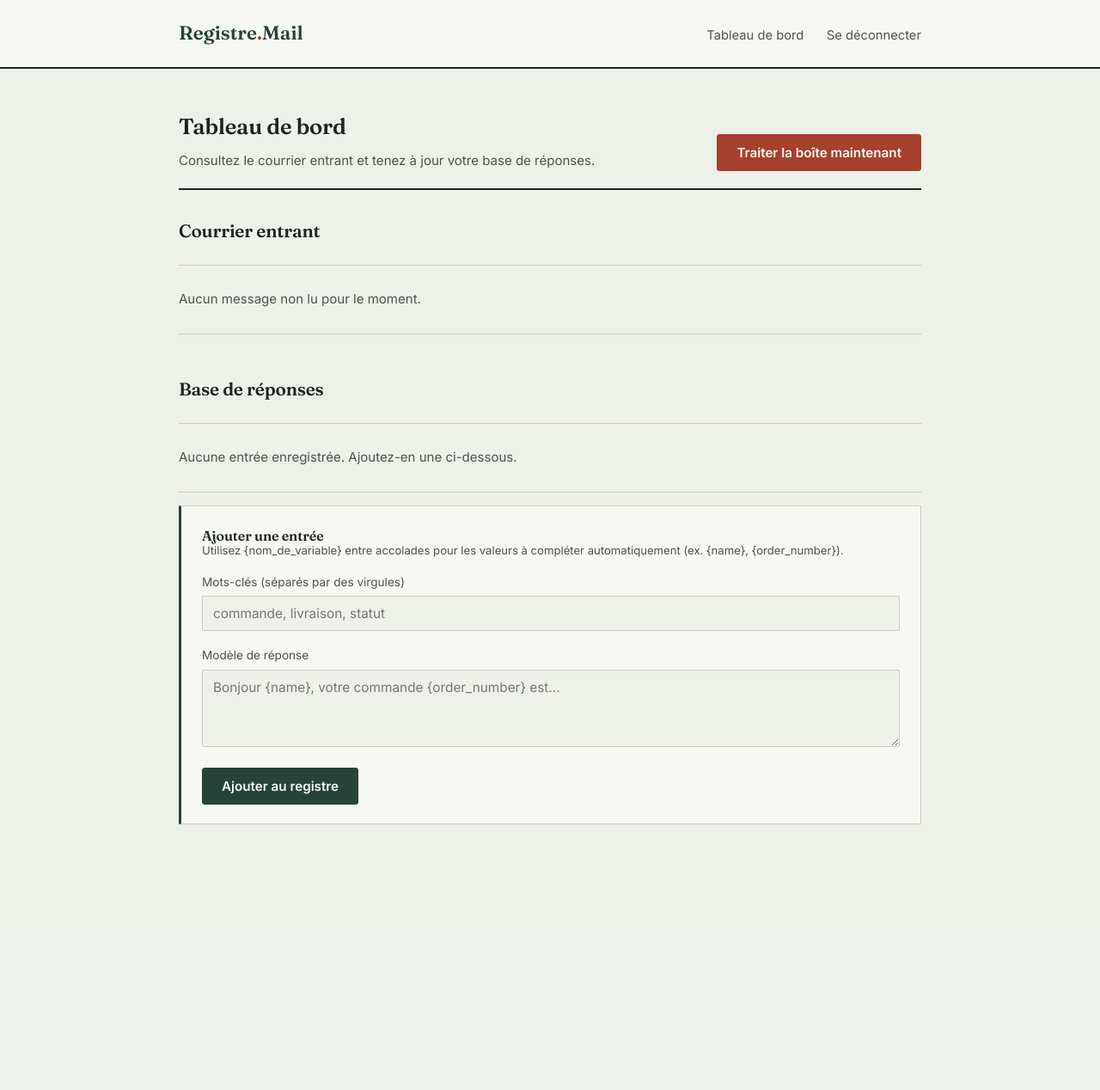
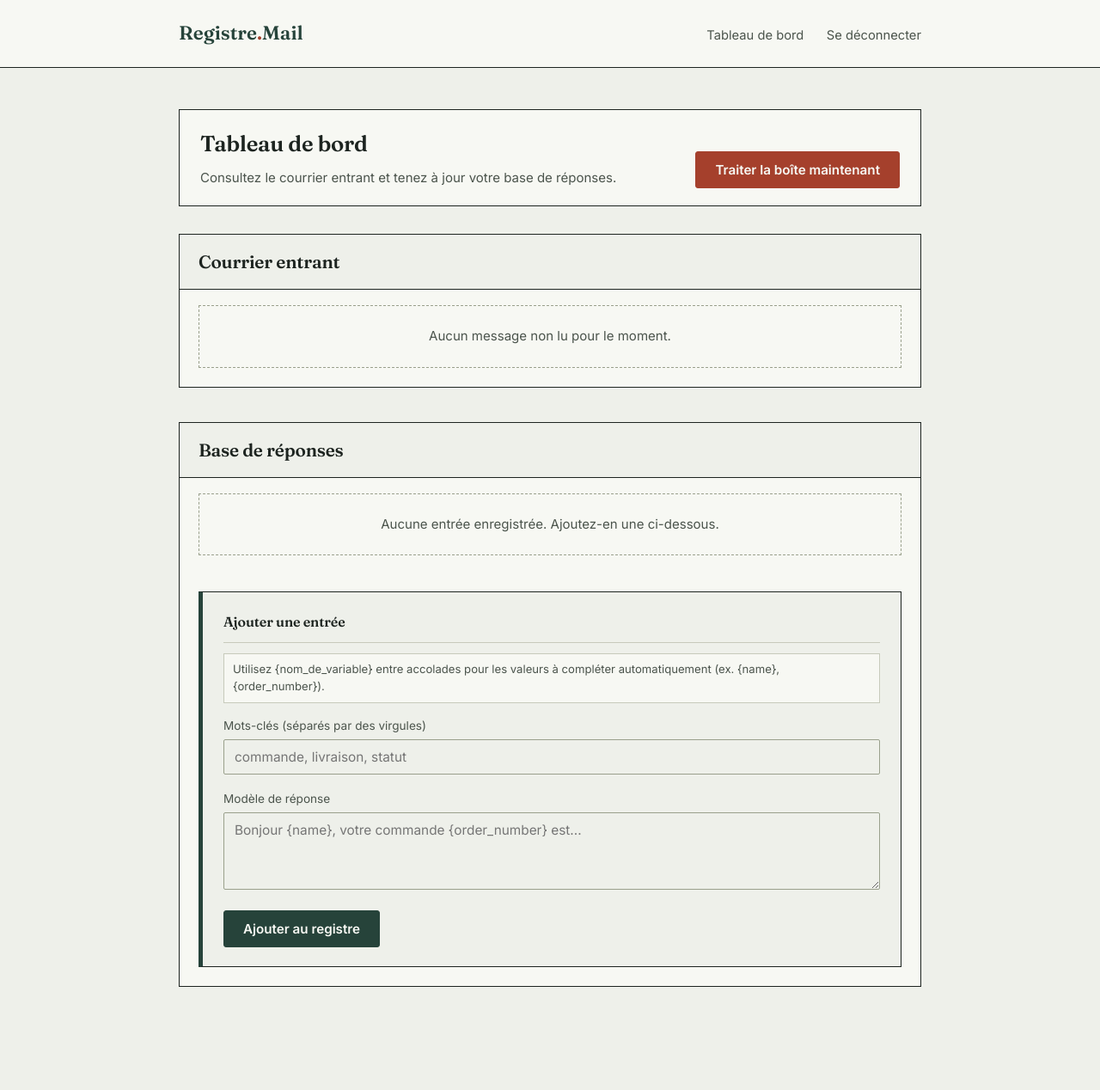
Before and after one commit to mrtest749343-cloud/AI_Mail_Responder, a Flask app: page /dashboard in a window 1280 px wide. Shown: the whole page at 86% size. Before the commit the page ends 959 px from the top, so only its background shows below. Run offline with Flask 3, Linux system fonts and the light colour scheme; the visitor is signed in with stand-in values (Sample User, id 1); data that the repository does not hold is empty.

Commit message:
Refactor CSS styles for layout and design consistency
Updated various CSS styles for improved layout and design consistency.

```diff
--- a/static/css/style.css
+++ b/static/css/style.css
@@ -12,12 +16,15 @@
   --paper-raised: #f7f8f3;
   --ink: #1d2420;
   --ink-soft: #4b544c;
-  --ledger-line: #c7cabb;
+  --ledger-line: #9aa08c;      /* assombri pour un tracé plus net */
+  --ledger-line-soft: #c7cabb;
   --evergreen: #26433a;
   --evergreen-dim: #35544a;
   --stamp: #a5402c;
   --stamp-dim: #c96a53;
   --ok: #3c6e4f;
+
+  --frame-width: 1.5px;
 
   --font-display: 'Fraunces', 'Iowan Old Style', Georgia, serif;
   --font-body: 'Inter', -apple-system, BlinkMacSystemFont, 'Segoe UI', sans-serif;
@@ -58,7 +65,7 @@ h1, h2, h3 {
    --------------------------------------------------------------------- */
 
 .shell-header {
-  border-bottom: 2px solid var(--ink);
+  border-bottom: var(--frame-width) solid var(--ink);
   background: var(--paper-raised);
 }
 
@@ -228,11 +273,15 @@ main {
   padding: 10px 12px;
   font-size: 0.96rem;
   font-family: var(--font-body);
-  border: 1px solid var(--ledger-line);
+  border: var(--frame-width) solid var(--ledger-line);
   background: var(--paper);
   color: var(--ink);
   border-radius: 2px;
+  transition: border-color 0.15s ease;
 }
+
+.field input:focus,
+.field textarea:focus { border-color: var(--evergreen); }
 
 .field textarea { resize: vertical; min-height: 90px; }
 
@@ -253,52 +306,67 @@ main {
   flex-wrap: wrap;
   gap: 16px;
   margin-bottom: 32px;
-  padding-bottom: 20px;
-  border-bottom: 2px solid var(--ink);
+  padding: 20px 24px;
+  border: var(--frame-width) solid var(--ink);
+  background: var(--paper-raised);
 }
 
 .dash-head p { margin: 4px 0 0; color: var(--ink-soft); font-size: 0.94rem; }
 
 .panel {
-  margin-bottom: 48px;
+  margin-bottom: 40px;
+  border: var(--frame-width) solid var(--ink);
+  background: var(--paper-raised);
 }
 
 .panel__head {
   display: flex;
   justify-content: space-between;
   align-items: baseline;
-  margin-bottom: 16px;
+  padding: 16px 22px;
+  border-bottom: var(--frame-width) solid var(--ink);
+  background: var(--paper);
 }
 
-.panel__head h2 { font-size: 1.3rem; }
+.panel__head h2 { font-size: 1.3rem; margin: 0; }
 .panel__count { font-size: 0.85rem; color: var(--ink-soft); }
+
+#mail-list, #answer-list { padding: 4px 22px 8px; }
 
 .ledger-row {
   display: grid;
   grid-template-columns: 2.2em 1fr auto;
   gap: 16px;
   align-items: start;
-  padding: 16px 0;
-  border-top: 1px solid var(--ledger-line);
+  padding: 16px 12px;
+  margin: 14px 0;
+  border: 1px solid var(--ledger-line);
+  background: var(--paper);
 }
-
-.ledger-row:last-child { border-bottom: 1px solid var(--ledger-line); }
 
 .ledger-row__num {
   font-family: var(--font-display);
   color: var(--stamp);
   font-size: 1rem;
+  border-right: 1px solid var(--ledger-line-soft);
+  padding-right: 12px;
 }
 
 .ledger-row__main strong { display: block; font-size: 0.98rem; }
 .ledger-row__meta { font-size: 0.85rem; color: var(--ink-soft); margin-top: 3px; }
-.ledger-row__body { font-size: 0.9rem; color: var(--ink-soft); margin-top: 8px; }
+.ledger-row__body {
+  font-size: 0.9rem;
+  color: var(--ink-soft);
+  margin-top: 10px;
+  padding-top: 10px;
+  border-top: 1px dashed var(--ledger-line-soft);
+}
 
 .tag-list { display: flex; flex-wrap: wrap; gap: 6px; margin-top: 8px; }
 .tag {
   font-size: 0.78rem;
   padding: 3px 9px;
-  border: 1px solid var(--ledger-line);
+  border: 1.5px solid var(--ink-soft);
   border-radius: 12px;
   color: var(--ink-soft);
 }
@@ -306,28 +374,52 @@ main {
 .row-actions { display: flex; gap: 8px; flex-shrink: 0; }
 
 .empty-note {
-  padding: 28px 0;
+  padding: 24px;
+  margin: 14px 0;
   color: var(--ink-soft);
   font-size: 0.94rem;
-  border-top: 1px solid var(--ledger-line);
-  border-bottom: 1px solid var(--ledger-line);
+  border: 1px dashed var(--ledger-line);
+  text-align: center;
 }
 
 .new-answer-form {
-  background: var(--paper-raised);
-  border: 1px solid var(--ledger-line);
-  border-left: 3px solid var(--evergreen);
+  background: var(--paper);
+  border: var(--frame-width) solid var(--ink);
+  border-left-width: 5px;
+  border-left-color: var(--evergreen);
   padding: 22px 24px;
-  margin-top: 8px;
+  margin: 20px 22px 22px;
 }
 
-.new-answer-form .hint { font-size: 0.82rem; color: var(--ink-soft); margin-top: -10px; margin-bottom: 16px; }
+.new-answer-form h3 {
+  padding-bottom: 12px;
+  margin-bottom: 12px;
+  border-bottom: 1px solid var(--ledger-line-soft);
+}
 
-.edit-fields { display: none; margin-top: 12px; }
+.new-answer-form .hint {
+  font-size: 0.82rem;
+  color: var(--ink-soft);
+  margin: 0 0 16px;
+  padding: 8px 10px;
+  border: 1px solid var(--ledger-line-soft);
+  background: var(--paper-raised);
+}
+
+.edit-fields {
+  display: none;
+  margin-top: 14px;
+  padding: 14px;
+  border: 1px dashed var(--ledger-line);
+  background: var(--paper-raised);
+}
 .edit-fields.is-open { display: block; }
 
 @media (max-width: 620px) {
   .ledger-row { grid-template-columns: 2em 1fr; }
   .row-actions { grid-column: 1 / -1; }
   .hero h1 { font-size: 2rem; }
+  .hero, .framed-section { padding: 22px; }
+  #mail-list, #answer-list { padding: 4px 14px 8px; }
+  .new-answer-form { margin: 20px 14px 22px; }
 }
```
Also changed, not shown: other parts of static/css/style.css (+60 -14 lines).
